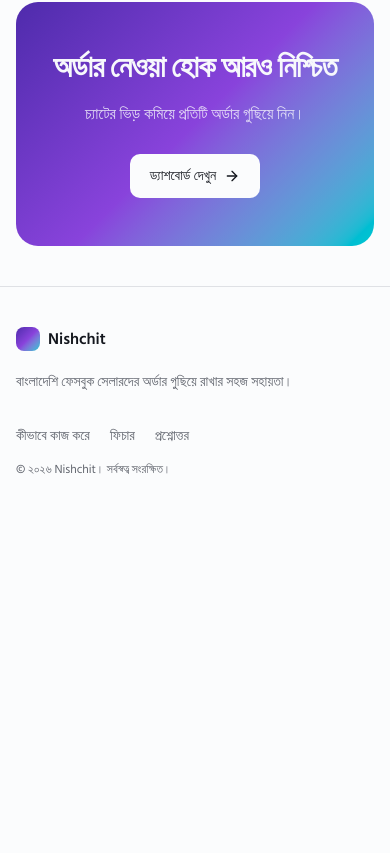
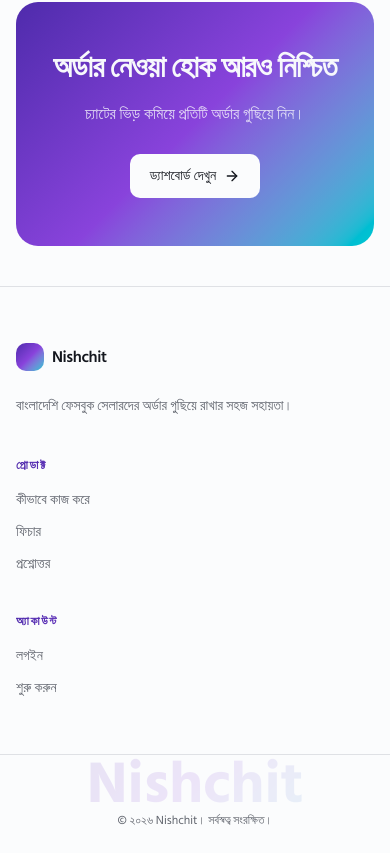
Before and after one commit to rana-arju/nishchit-frontend, a Next.js app: page / in a window 390 px wide. Shown: the part 6715-7568 px from the top of the page. Before the commit the page ends 7233 px from the top, so only its background shows below. Built offline with nearby package versions, Linux system fonts and the light colour scheme.

Commit message:
footer design with responsive

```diff
--- a/src/app/layout.tsx
+++ b/src/app/layout.tsx
@@ -3,7 +3,6 @@ import { Geist, Geist_Mono, Hind_Siliguri } from "next/font/google";
 import { ThemeProvider } from "next-themes";
 import { TooltipProvider } from "@/components/ui/tooltip";
 import { marketingContent } from "@/features/marketing/content";
-import { StoreProvider } from "@/store/provider";
 import "./globals.css";
 
 const geistSans = Geist({
@@ -36,9 +35,7 @@ export default function RootLayout({ children }: LayoutProps<"/">) {
     >
       <body className="flex min-h-full flex-col">
         <ThemeProvider attribute="class" defaultTheme="system" enableSystem>
-          <StoreProvider>
-            <TooltipProvider>{children}</TooltipProvider>
-          </StoreProvider>
+          <TooltipProvider>{children}</TooltipProvider>
         </ThemeProvider>
       </body>
     </html>
--- a/src/features/marketing/components/footer.tsx
+++ b/src/features/marketing/components/footer.tsx
@@ -5,33 +5,72 @@ export function Footer() {
   const { brand, navigation, footer } = marketingContent;
 
   return (
-    <footer className="border-t">
-      <div className="mx-auto flex max-w-7xl flex-col gap-8 px-4 py-10 sm:px-6 md:flex-row md:items-end md:justify-between">
+    <footer className="relative isolate overflow-hidden border-t bg-background">
+      <div className="mx-auto max-w-7xl px-4 py-14 sm:px-6 sm:py-16">
+        <div className="grid gap-10 sm:grid-cols-2 lg:grid-cols-[1.3fr_1fr_1fr] lg:gap-8">
           <div>
             <Link
               href="/"
-            className="focus-visible:ring-ring inline-flex items-center gap-2 rounded-md font-semibold outline-none focus-visible:ring-2"
+              className="focus-visible:ring-ring inline-flex items-center gap-2 rounded-md font-semibold tracking-tight outline-none focus-visible:ring-2"
             >
-            <span className="bg-gradient-brand size-6 rounded-md" aria-hidden="true" />
+              <span className="bg-gradient-brand size-7 rounded-lg" aria-hidden="true" />
               {brand}
             </Link>
-          <p className="text-muted-foreground mt-3 max-w-sm text-sm leading-6">
+            <p className="text-muted-foreground mt-4 max-w-xs text-sm leading-6">
               {footer.description}
             </p>
           </div>
-        <div className="flex flex-col gap-4 md:items-end">
-          <nav className="flex flex-wrap gap-x-5 gap-y-2" aria-label={navigation.footerLabel}>
+
+          <div>
+            <h3 className="text-gradient-brand text-xs font-bold tracking-[0.14em] uppercase">
+              {footer.productTitle}
+            </h3>
+            <nav className="mt-4 flex flex-col gap-3" aria-label={navigation.footerLabel}>
               {navigation.links.map((link) => (
                 <Link
                   key={link.href}
                   href={link.href}
-                className="text-muted-foreground hover:text-foreground focus-visible:ring-ring rounded-sm text-sm transition-colors outline-none focus-visible:ring-2"
+                  className="text-muted-foreground hover:text-foreground focus-visible:ring-ring w-fit rounded-sm text-sm transition-colors outline-none focus-visible:ring-2"
                 >
                   {link.label}
                 </Link>
               ))}
             </nav>
-          <p className="text-muted-foreground text-xs">{footer.copyright}</p>
+          </div>
+
+          <div>
+            <h3 className="text-gradient-brand text-xs font-bold tracking-[0.14em] uppercase">
+              {footer.accountTitle}
+            </h3>
+            <nav className="mt-4 flex flex-col gap-3">
+              <Link
+                href="/dashboard"
+                className="text-muted-foreground hover:text-foreground focus-visible:ring-ring w-fit rounded-sm text-sm transition-colors outline-none focus-visible:ring-2"
+              >
+                {navigation.login}
+              </Link>
+              <Link
+                href="/dashboard"
+                className="text-muted-foreground hover:text-foreground focus-visible:ring-ring w-fit rounded-sm text-sm transition-colors outline-none focus-visible:ring-2"
+              >
+                {navigation.start}
+              </Link>
+            </nav>
+          </div>
+        </div>
+      </div>
+
+      <div className="relative border-t">
+        <p
+          aria-hidden="true"
+          className="text-gradient-brand pointer-events-none overflow-hidden text-center font-black whitespace-nowrap select-none"
+          style={{ fontSize: "clamp(2.75rem, 15vw, 10rem)", lineHeight: 1, opacity: 0.12 }}
+        >
+          {brand}
+        </p>
+
+        <div className="mx-auto flex max-w-7xl flex-col items-center gap-2 px-4 pb-6 sm:flex-row sm:justify-center sm:px-6">
+          <p className="text-muted-foreground text-center text-xs">{footer.copyright}</p>
         </div>
       </div>
     </footer>
--- a/src/features/marketing/content.ts
+++ b/src/features/marketing/content.ts
@@ -213,6 +213,8 @@ export const marketingContent = {
   },
   footer: {
     description: "বাংলাদেশি ফেসবুক সেলারদের অর্ডার গুছিয়ে রাখার সহজ সহায়তা।",
+    productTitle: "প্রোডাক্ট",
+    accountTitle: "অ্যাকাউন্ট",
     copyright: "© ২০২৬ Nishchit। সর্বস্বত্ব সংরক্ষিত।",
   },
 } as const;
```
Lines whose indentation alone changed are shown as unchanged.
